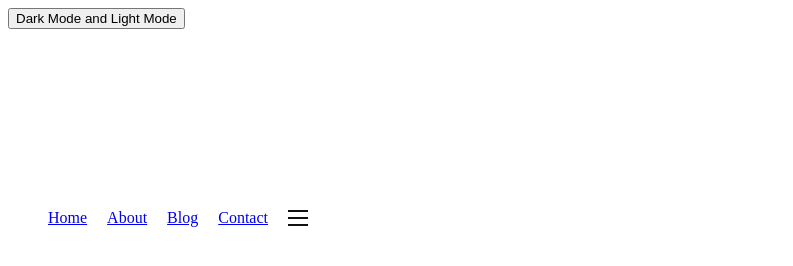
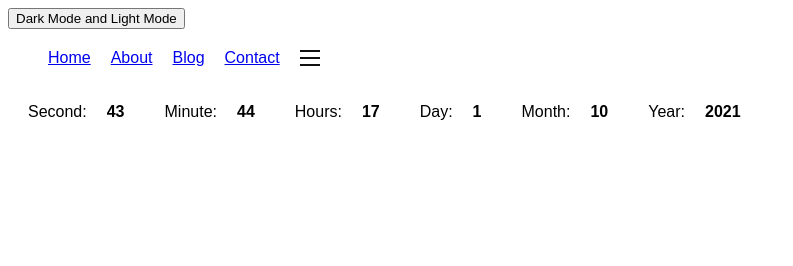
Before and after one commit to KeazoN/functions.js, a website: page index.html in a window 1280 px wide. Shown: the whole page, without its empty margins (0-793 px from the left). Drawn offline with Linux system fonts and the light colour scheme.

Commit message:
first commit

```diff
--- a/index.html
+++ b/index.html
@@ -17,6 +17,14 @@
 		     	<li onClick="openToNav()"><span></span><span></span><span></span></li>
 		    </ul>
 		</nav>
-		<script src="source/function.js"></script>
+		<div class="time">
+			<p>Second: <p style="font-weight: bold;" id="writeSecond"></p></p>
+			<p>Minute: <p style="font-weight: bold;" id="writeMinute"></p></p>
+			<p>Hours: <p style="font-weight: bold;" id="writeHours"></p></p>
+			<p>Day: <p style="font-weight: bold;" id="writeDay"></p></p>
+			<p>Month: <p style="font-weight: bold;" id="writeMonth"></p></p>
+			<p>Year: <p style="font-weight: bold;" id="writeYear"></p></p>
+			<script src="source/function.js"></script>
+		</div>
 	</body>
 </html>
--- a/source/css/style.css
+++ b/source/css/style.css
@@ -1,13 +1,10 @@
 body{
 	background-color: #fff;
+	font-family: sans-serif;
 }
 
 .dark-mode{
 	background-color: #111 !important;
-}
-
-button{
-	margin-bottom: 10rem;
 }
 
 nav{
@@ -33,3 +30,15 @@ nav ul li span{
 	height: 2px;
 	background-color: #111;
 }
+
+.time{
+	display: flex;
+}
+
+.time p {
+	margin-left: 20px;
+}
+
+#bold{
+	font-weight: bold;
+}
--- a/source/function.js
+++ b/source/function.js
@@ -23,3 +23,12 @@ function navSticky() {
 function openToNav() {
     documnet.body.classList.toggle("openNav");
 }
+
+const nowDate = new Date();
+
+document.getElementById("writeSecond").innerHTML = nowDate.getSeconds();
+document.getElementById("writeMinute").innerHTML = nowDate.getMinutes();
+document.getElementById("writeHours").innerHTML = nowDate.getHours();
+document.getElementById("writeMonth").innerHTML = nowDate.getMonth();
+document.getElementById("writeDay").innerHTML = nowDate.getDay();
+document.getElementById("writeYear").innerHTML = nowDate.getFullYear();
```
Also changed, not shown: README.md.
